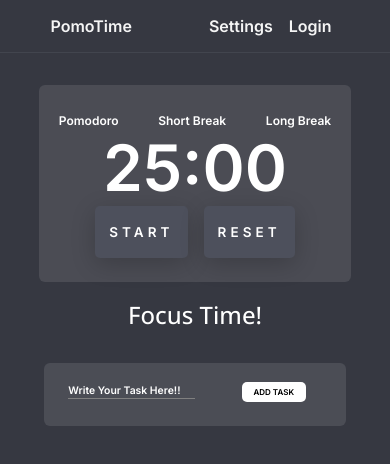
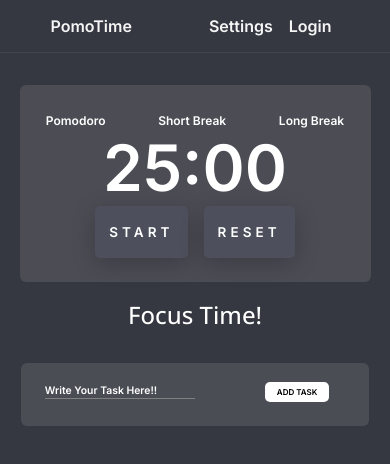
Before and after one commit to Neel2107/PomoTIme, a React (Vite) app: page / in a window 390 px wide. Shown: the top 464 px of the page. Built offline with nearby package versions, Linux system fonts and the light colour scheme.

Commit message:
width changes in smaller screens

```diff
--- a/src/index.css
+++ b/src/index.css
@@ -454,7 +454,7 @@ body{
     }
 
     .main{
-        max-width: 80%;
+        max-width: 90%;
     }
     .main-tags{
         font-size: 0.75rem;
@@ -478,7 +478,7 @@ body{
     }
 
     .for-task-bg{
-        max-width: 65%;
+        max-width: 77%;
     }
 
     .todo-input{
```
